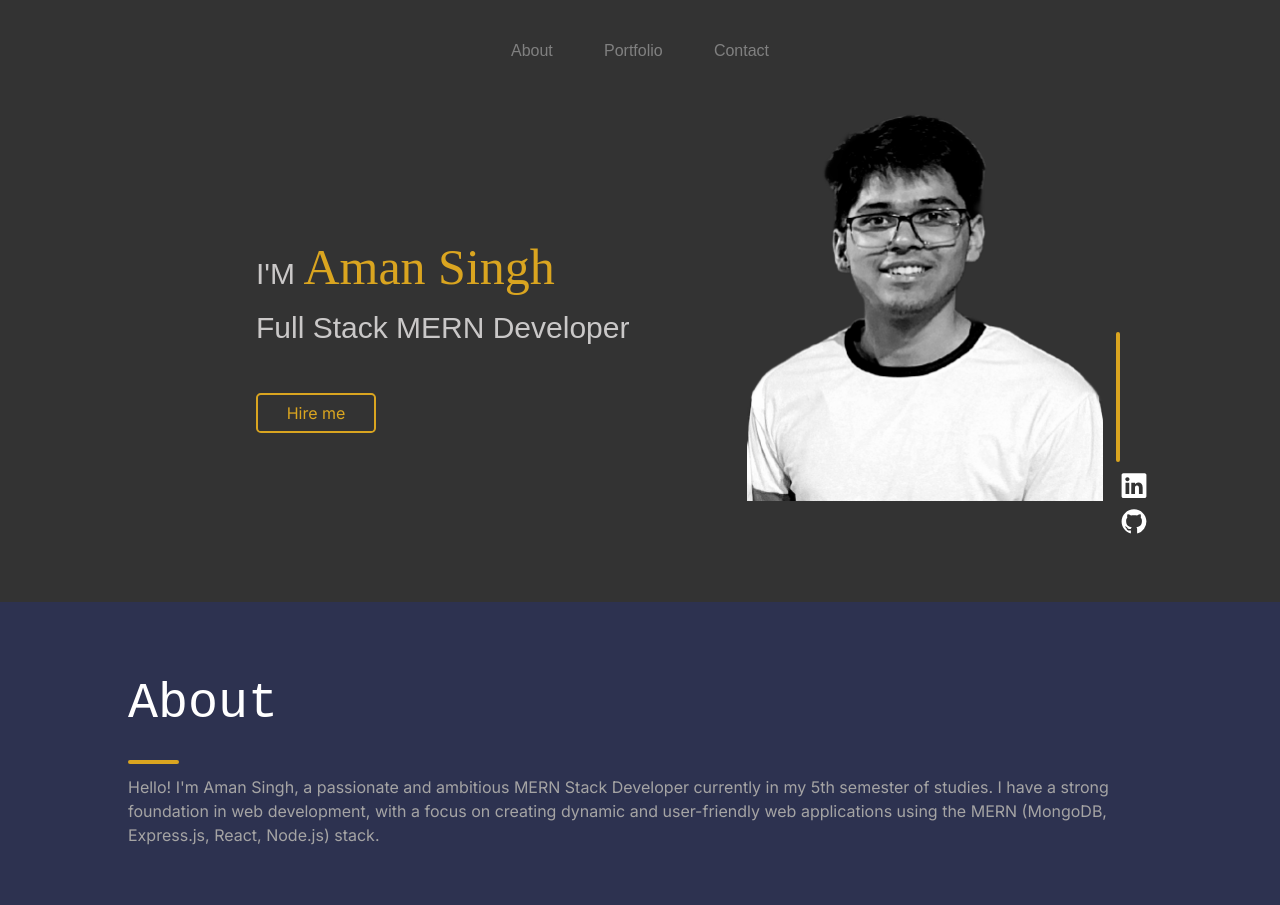
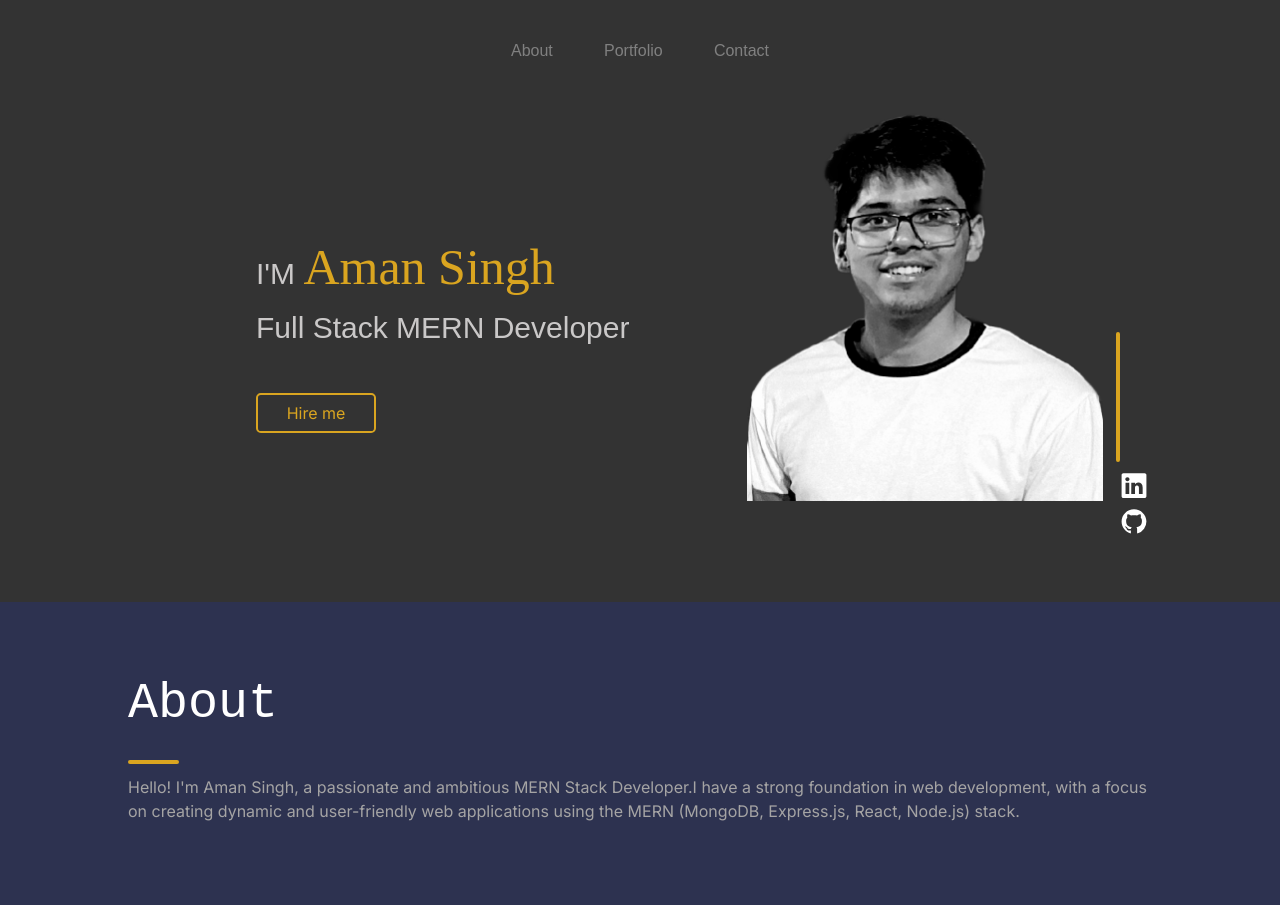
Before and after one commit to Aman8244/New-Portfolio, a Next.js app: page / in a window 1280 px wide. Shown: the top 905 px of the page. Built offline with nearby package versions, Linux system fonts and the light colour scheme.

Commit message:
about changed

```diff
--- a/app/page.js
+++ b/app/page.js
@@ -58,8 +58,7 @@ export default function Home() {
             <p>
 
               Hello! I'm Aman Singh, a passionate and ambitious MERN
-              Stack Developer currently in my 5th semester of studies.
-              I have a strong foundation in web development, with a
+              Stack Developer.I have a strong foundation in web development, with a
               focus on creating dynamic and user-friendly web
               applications using the MERN (MongoDB, Express.js, React,
               Node.js) stack.
```
